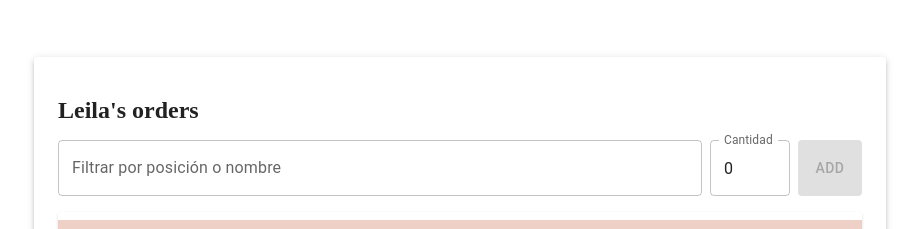
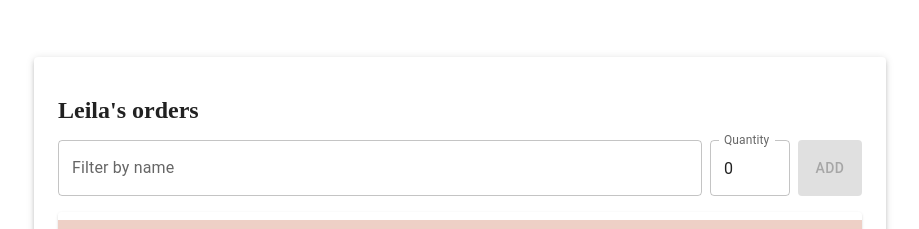
Before and after one commit to heredialucas/leila-app, a React (Vite) app: page / in a window 1280 px wide. Shown: the part 117-346 px from the top of the page, without its empty margins (180-1099 px from the left). Built offline with nearby package versions, Linux system fonts and the light colour scheme.

Commit message:
chango to english

```diff
--- a/src/App.jsx
+++ b/src/App.jsx
@@ -142,14 +142,14 @@
 
           <Box sx={{ display: "flex", marginBottom: 2, gap: 1 }}>
             <TextField
-              label="Filtrar por posición o nombre"
+              label="Filter by name"
               variant="outlined"
               value={filter}
               onChange={(e) => setFilter(e.target.value)}
               fullWidth
             />
             <TextField
-              label="Cantidad"
+              label="Quantity"
               type="number"
               variant="outlined"
               value={quantity}
```
